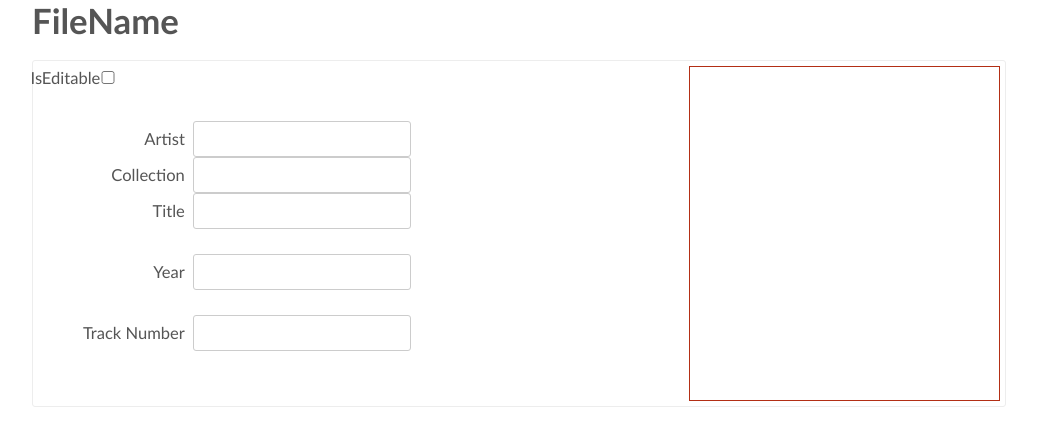
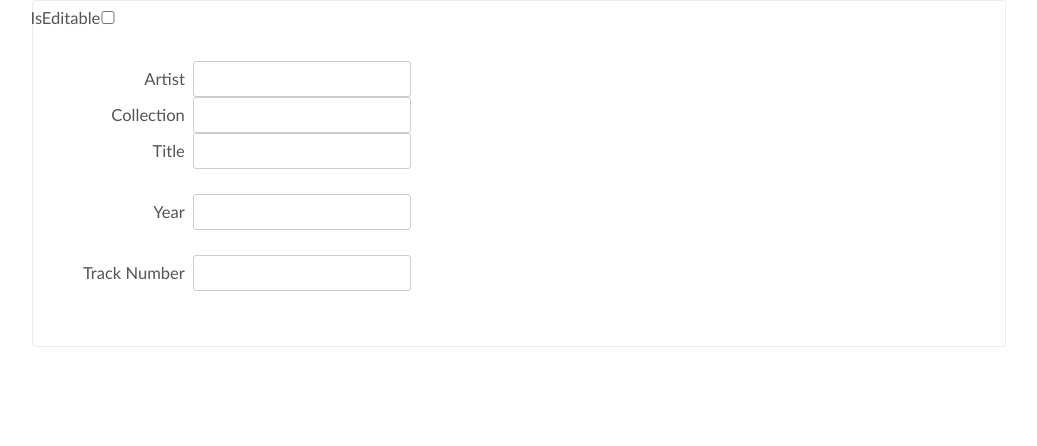
Before and after one commit to davetii/media-metadata-sandbox, an Electron app: page app/item.html in a window 1280 px wide. Shown: the whole page, without its empty margins (121-1158 px from the left). Drawn offline with Linux system fonts and the light colour scheme; no server answers.

Commit message:
Cleaning up image layout, code, adding readme

```diff
--- a/app/item.html
+++ b/app/item.html
@@ -9,7 +9,7 @@
 </head>
 <body>
         <div class="wrapper">
-        <h2 id="fileName">FileName</h2>
+        <div id="fileName"></div>
         <main class="container">
             <div class="row">
                 <div id="frm" class="col-twothirds">
@@ -54,7 +54,7 @@
 
                     </form>
                 </div>
-                <div id="imageSection" class="col-third"  style="border: 1px solid #b32f15">
+                <div id="imageSection" class="col-third">
                     <img id="image" />
                 </div>
 
```
Also changed, not shown: index.js (+1 -3 lines), README.md.
